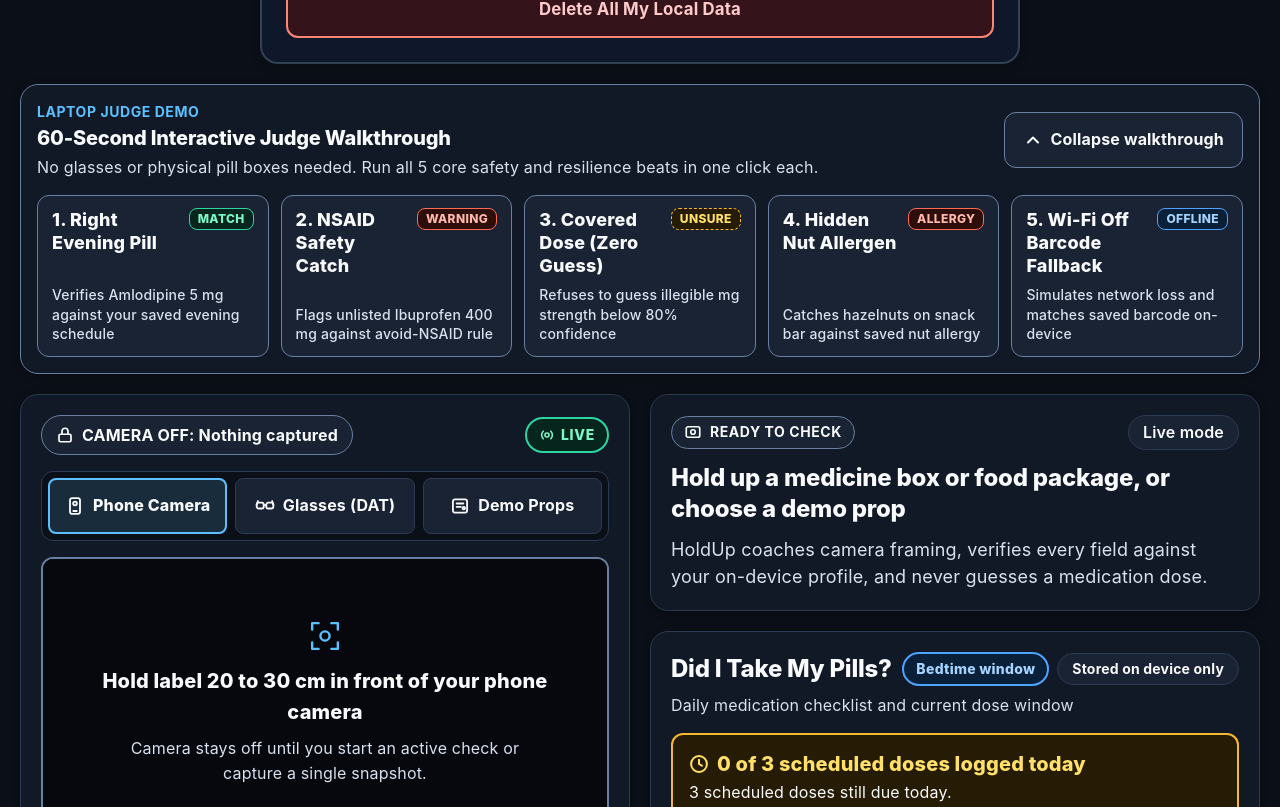
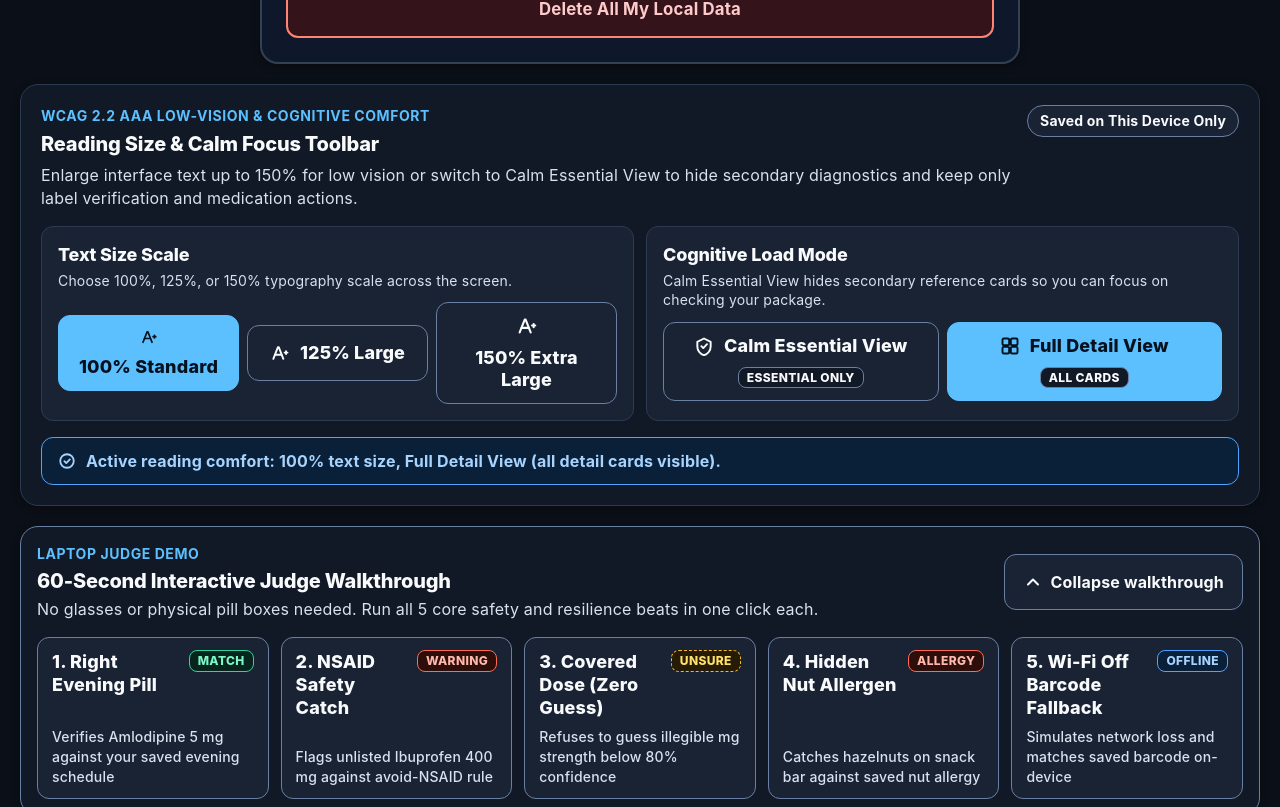
Before and after one commit to s1laswang/junction-meta-glasses, a React (Vite) app in the folder web/: page / in a window 1280 px wide. Shown: the part 1193-2000 px from the top of the page. Built offline with nearby package versions, Linux system fonts and the light colour scheme.

Commit message:
web: wire ReadingComfortBar text-scale and calm density into App

```diff
--- a/web/src/App.tsx
+++ b/web/src/App.tsx
@@ -7,6 +7,12 @@ import React, {
   type CSSProperties
 } from "react";
 import { ScreenReaderAnnouncer } from "./a11y/announcer.tsx";
+import {
+  DEFAULT_READING_COMFORT,
+  loadReadingComfort,
+  saveReadingComfort,
+  type ReadingComfortPrefs
+} from "./a11y/readingComfort.ts";
 import { createLiveAudioBridge } from "./audio/player.ts";
 import { cancelSpeech, speakFallback } from "./audio/tts.ts";
 import { estimateJpegByteSharpness } from "./camera/fixtureLoader.ts";
@@ -35,6 +41,7 @@ import { PharmacyImportModal } from "./components/PharmacyImportModal.tsx";
 import { PilotOnboardingCard } from "./components/PilotOnboardingCard.tsx";
 import { PrivacyFlowCard } from "./components/PrivacyFlowCard.tsx";
 import { ProfileManager } from "./components/ProfileManager.tsx";
+import { ReadingComfortBar } from "./components/ReadingComfortBar.tsx";
 import { SafetyRuleExplainerCard } from "./components/SafetyRuleExplainerCard.tsx";
 import { ScheduleChecklistCard } from "./components/ScheduleChecklistCard.tsx";
 import { ShortcutsModal } from "./components/ShortcutsModal.tsx";
@@ -256,6 +263,9 @@ function HoldUpPwaShell({
   );
   const [shortcutsOpen, setShortcutsOpen] = useState<boolean>(false);
   const [activeTourStep, setActiveTourStep] = useState<TourStepId | null>(null);
+  const [readingComfort, setReadingComfort] = useState<ReadingComfortPrefs>(() =>
+    loadReadingComfort(controllerOptions?.storage)
+  );
   const [micRms, setMicRms] = useState<number>(0);
   const [assistantSpeaking, setAssistantSpeaking] = useState<boolean>(false);
 
@@ -524,8 +534,26 @@ function HoldUpPwaShell({
   const hudPreviewVerdict = ctrl.hudDismissed ? null : effectiveVerdict;
   const hudPreviewCoach = ctrl.hudDismissed ? null : ctrl.snapshot.coach;
 
+  const handleChangeReadingComfort = useCallback(
+    (next: ReadingComfortPrefs): void => {
+      const saved = saveReadingComfort(next, controllerOptions?.storage);
+      setReadingComfort(saved);
+    },
+    [controllerOptions?.storage]
+  );
+
+  const handleWipeAllData = useCallback((): void => {
+    ctrl.wipeAllData();
+    setReadingComfort({ ...DEFAULT_READING_COMFORT });
+  }, [ctrl]);
+
   return (
-    <div data-theme={effectiveTheme} style={ROOT_WRAPPER_STYLE}>
+    <div
+      data-theme={effectiveTheme}
+      data-text-scale={readingComfort.textScale}
+      data-cognitive-density={readingComfort.density}
+      style={ROOT_WRAPPER_STYLE}
+    >
       <ScreenReaderAnnouncer
         politeMessage={ctrl.politeMessage}
         politeSeq={ctrl.politeSeq}
@@ -569,15 +597,24 @@ function HoldUpPwaShell({
               onResetDemoProfile={() => {
                 ctrl.resetDemoProfile();
               }}
-              onWipeAllData={ctrl.wipeAllData}
+              onWipeAllData={handleWipeAllData}
             />
           ) : null}
 
+          <ReadingComfortBar
+            prefs={readingComfort}
+            lang={effectiveLang}
+            storage={controllerOptions?.storage}
+            onChange={handleChangeReadingComfort}
+          />
+
+          <div className="cognitive-secondary">
             <JudgeDemoTour
               lang={effectiveLang}
               activeStep={activeTourStep}
               onRunStep={handleRunTourStep}
             />
+          </div>
 
           <PermissionBanner
             permissions={ctrl.snapshot.permissions}
@@ -662,6 +699,7 @@ function HoldUpPwaShell({
                   onSubmitQuestion={handleSubmitConversation}
                 />
 
+                <div className="cognitive-secondary">
                   <VoiceCommandCheatSheetCard
                     lang={effectiveLang}
                     onRunPhrase={handleSubmitConversation}
@@ -669,7 +707,9 @@ function HoldUpPwaShell({
                       ctrl.triggerHudEvent(event);
                     }}
                   />
+                </div>
 
+                <div className="cognitive-secondary">
                   <TactileHandlingGuideCard
                     lang={effectiveLang}
                     activeCue={ctrl.snapshot.coach?.cue ?? null}
@@ -682,6 +722,7 @@ function HoldUpPwaShell({
                       }
                     }}
                   />
+                </div>
               </div>
 
               <div style={COLUMN_STACK_STYLE}>
@@ -696,10 +737,12 @@ function HoldUpPwaShell({
                   onRepeat={ctrl.repeatLastVerdict}
                 />
 
+                <div className="cognitive-secondary">
                   <ConfidenceBreakdownCard
                     verdict={effectiveVerdict}
                     lang={effectiveLang}
                   />
+                </div>
 
                 <ScheduleChecklistCard
                   profile={effectiveProfile}
@@ -712,6 +755,7 @@ function HoldUpPwaShell({
                   }}
                 />
 
+                <div className="cognitive-secondary">
                   <HudPreviewFrame
                     verdict={hudPreviewVerdict}
                     coach={hudPreviewCoach}
@@ -722,6 +766,7 @@ function HoldUpPwaShell({
                       ctrl.triggerHudEvent(name);
                     }}
                   />
+                </div>
 
                 <CaregiverAlertCard
                   profile={effectiveProfile}
@@ -870,7 +915,7 @@ function HoldUpPwaShell({
                 device={ctrl.snapshot.device}
                 lang={effectiveLang}
                 onOpenPrivacyModal={ctrl.openPrivacyModal}
-                onWipeAll={ctrl.wipeAllData}
+                onWipeAll={handleWipeAllData}
               />
 
               <DeviceResiliencePanel
@@ -959,7 +1004,7 @@ function HoldUpPwaShell({
           onResetDemoProfile={() => {
             ctrl.resetDemoProfile();
           }}
-          onWipeAllData={ctrl.wipeAllData}
+          onWipeAllData={handleWipeAllData}
         />
       ) : null}
 
--- a/web/vite.config.ts
+++ b/web/vite.config.ts
@@ -2,7 +2,7 @@ import { defineConfig } from "vite";
 import react from "@vitejs/plugin-react";
 
 const PROFILE_CARDS_RE =
-  /ProfileManager|ScheduleChecklistCard|DoseTimelineCard|CaregiverAlertCard|EmergencyMedCard|PharmacyImportModal|LanguageVoiceSupportCard|OfflineReadinessCard|PrivacyFlowCard|ConsentOnboarding|BrailleStickerGuardCard|PilotOnboardingCard|WhyGlassesComparisonCard|CognitiveRoutineCard/;
+  /ProfileManager|ScheduleChecklistCard|DoseTimelineCard|CaregiverAlertCard|EmergencyMedCard|PharmacyImportModal|LanguageVoiceSupportCard|OfflineReadinessCard|PrivacyFlowCard|ConsentOnboarding|BrailleStickerGuardCard|PilotOnboardingCard|WhyGlassesComparisonCard|CognitiveRoutineCard|ReadingComfortBar/;
 
 export function manualChunks(id: string): string | undefined {
   const normalized = id.replaceAll("\0", "").replaceAll("\\", "/");
```
Also changed, not shown: 2 other files (tests, documents, lock files or other folders). Lines whose indentation alone changed are shown as unchanged.
